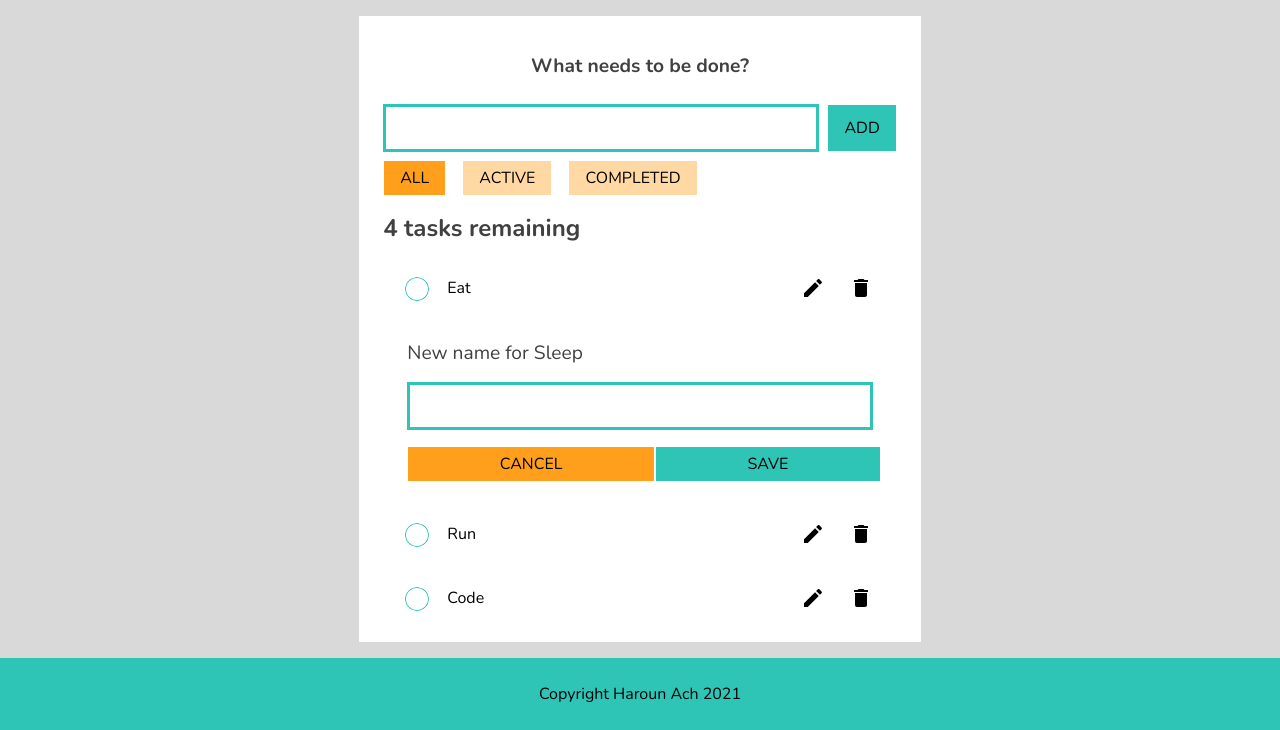
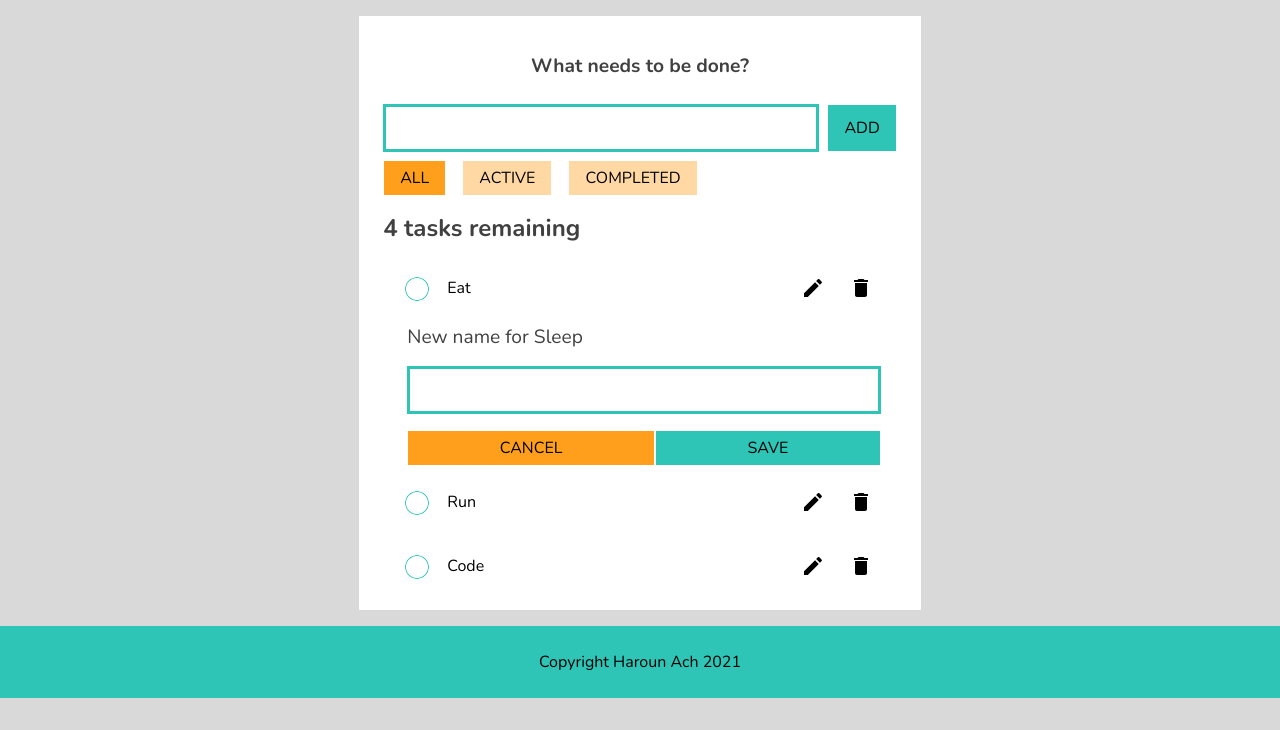
Before and after one commit to harounach/todolist-frontend, a website: page public/index.html in a window 1280 px wide. Shown: the part 88-818 px from the top of the page. Drawn offline with nearby package versions, Linux system fonts and the light colour scheme; files that its build step writes are made by us from their sources.

Commit message:
remove todo edit margins

```diff
--- a/sass/components/_todo.scss
+++ b/sass/components/_todo.scss
@@ -85,7 +85,7 @@
   // todo__edit
   &__edit {
     width: 100%;
-    margin: 1rem 0;
+    margin: 0;
     padding: 0;
   }
 
@@ -120,7 +120,7 @@
     height: 3rem;
     border: 3px solid vars.$primary-color;
     padding-left: 0.5rem;
-    margin: 0 0.5rem 0 0;
+    margin: 0;
     outline: none;
 
     &:focus {
```
